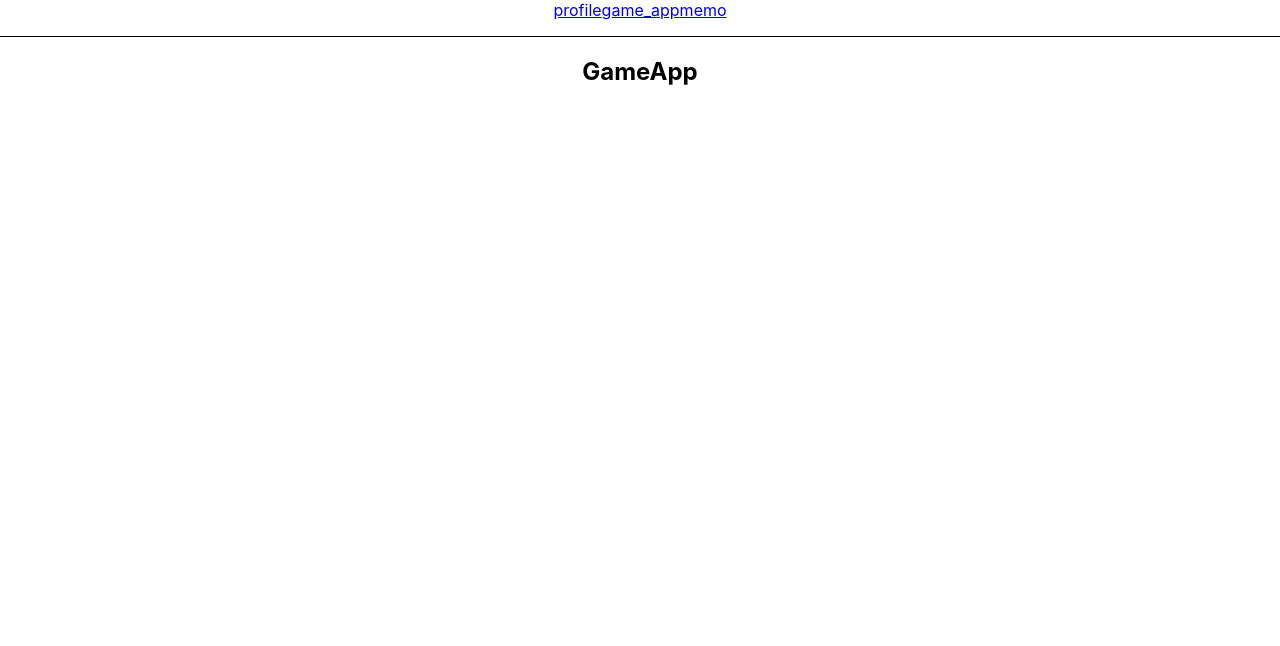
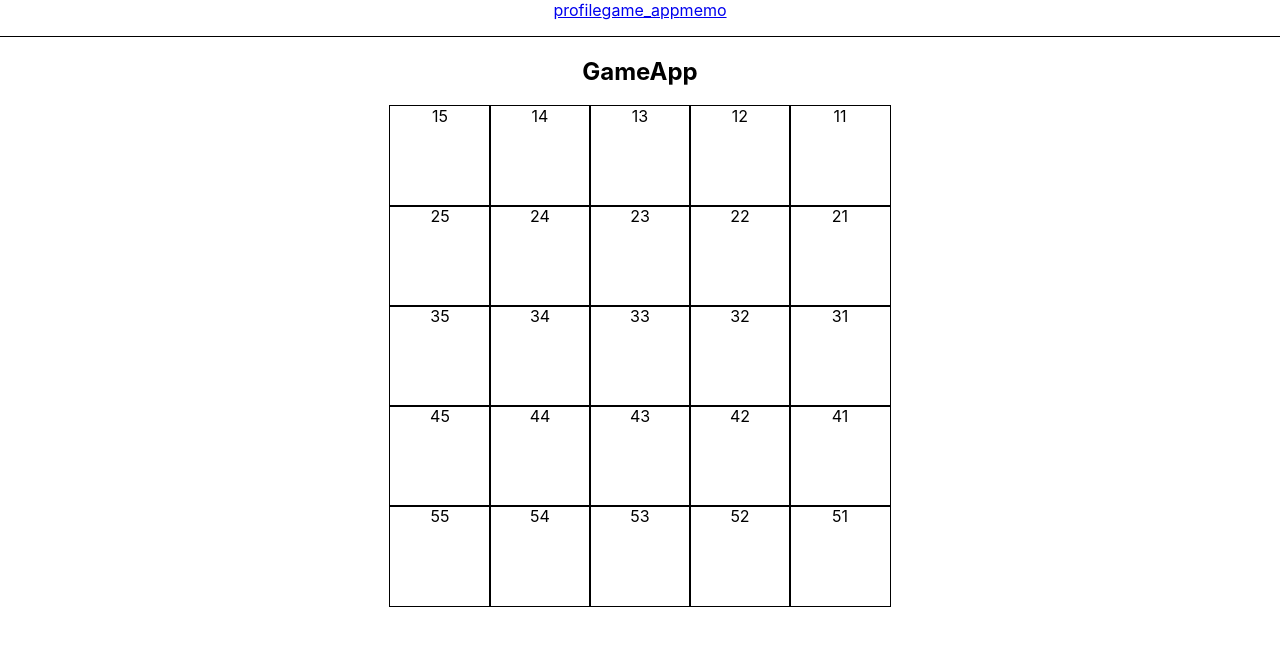
Before and after one commit to aShunyaOtsuki/hobby-web, a React (Create React App) app in the folder web/: page /game_app in a window 1280 px wide. Shown: the top 646 px of the page. Built offline with nearby package versions, Linux system fonts and the light colour scheme.

Commit message:
imp: ShogiBoard outline

```diff
--- a/web/src/App.css
+++ b/web/src/App.css
@@ -36,3 +36,14 @@
     transform: rotate(360deg);
   }
 }
+
+.ShogiBoard {
+  display: grid;
+  grid-template-columns: repeat(5, 100px);
+  grid-template-rows: repeat(5, 100px);
+  justify-content: center;
+}
+
+.KomaPlace {
+  outline: solid 1px;
+}
--- /dev/null
+++ b/web/src/components/ShogiBoard.tsx
@@ -0,0 +1,15 @@
+import "../App.css";
+
+export const ShogiBoard = () => {
+  return (
+    <div>
+      <div className="ShogiBoard">
+        {[1, 2, 3, 4, 5].flatMap((i) => {
+          return [1, 2, 3, 4, 5].map((j) => {
+            return <div className="KomaPlace">{`${i}${6 - j}`}</div>;
+          });
+        })}
+      </div>
+    </div>
+  );
+};
--- a/web/src/routes/GameApp.tsx
+++ b/web/src/routes/GameApp.tsx
@@ -1,7 +1,10 @@
+import { ShogiBoard } from "../components/ShogiBoard";
+
 export const GameApp = () => {
   return (
     <main>
       <h2>GameApp</h2>
+      <ShogiBoard />
     </main>
   );
 };
```
